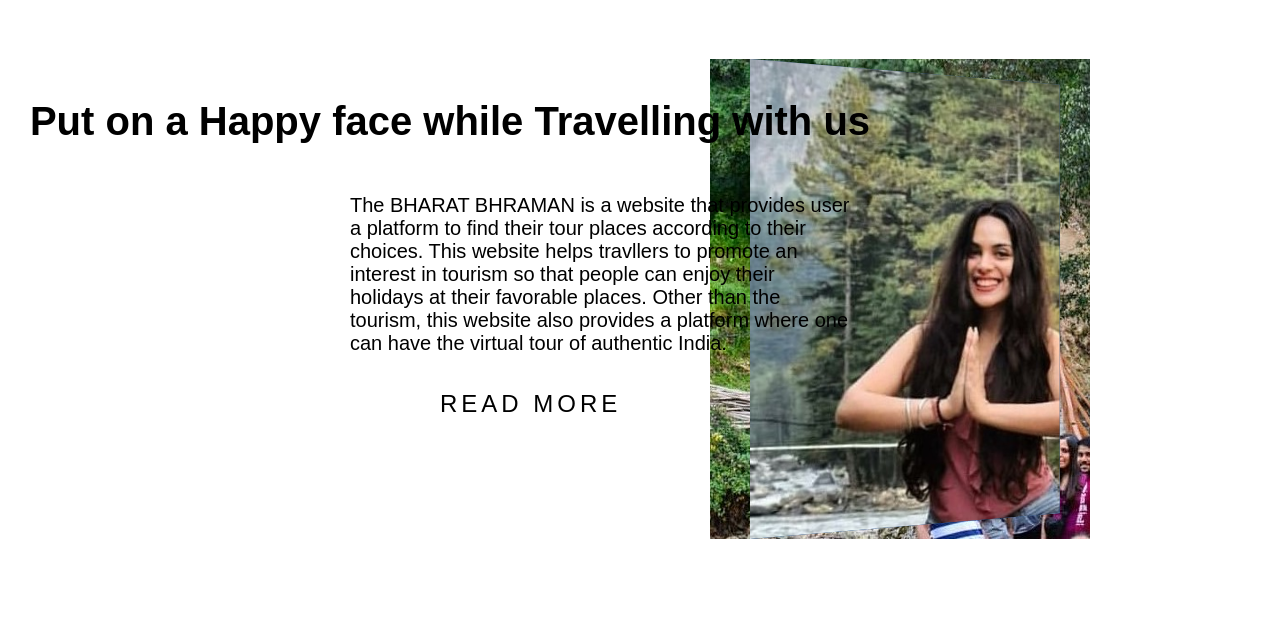
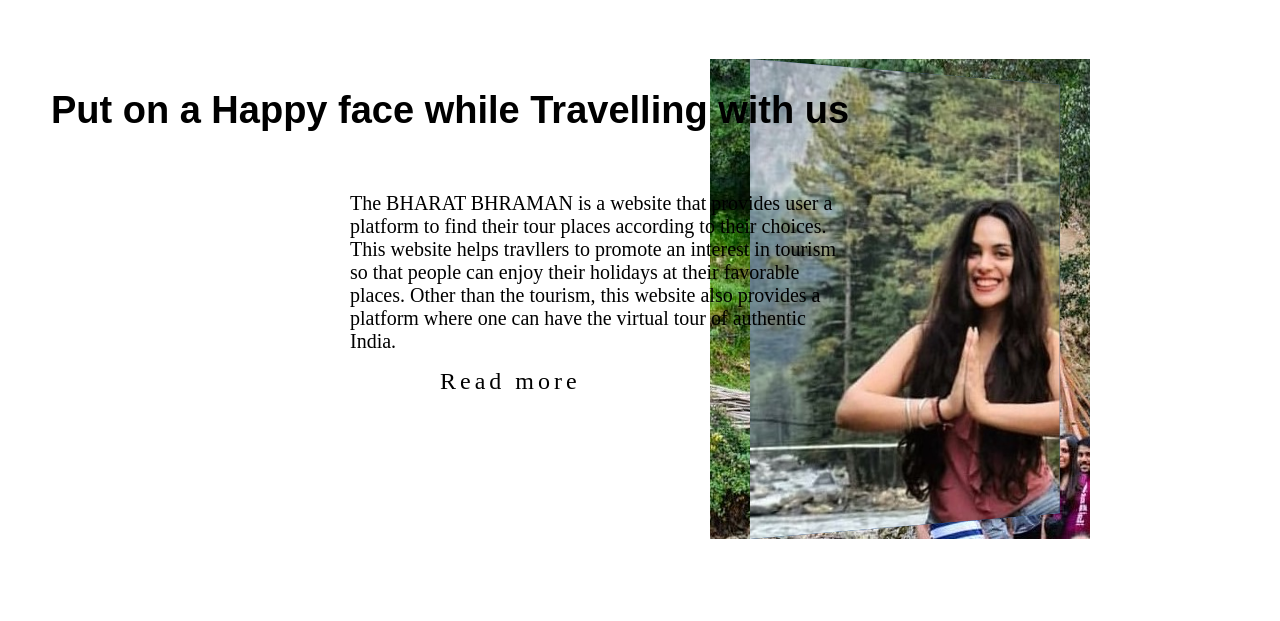
Before and after one commit to monika4701/Fullstack-Project, a plain HTML site: page index.html in a window 1280 px wide. Shown: the part 1426-2047 px from the top of the page. Drawn offline with nearby package versions, Linux system fonts and the light colour scheme.

Commit message:
index updated

```diff
--- a/css/index.css
+++ b/css/index.css
@@ -299,9 +299,9 @@ overflow: hidden;
 }*/
 article h2{
     position: relative;
-    top: 650px;
+    top: 640px;
     text-align: center;
-    font-size: 40px;
+    font-size: 38px;
 }
 article p{
     position: relative;
@@ -309,20 +309,22 @@ article p{
     left: 350px;
     max-width: 500px;
     font-size: 20px;
+    font-family: 'Times New Roman', Times, serif;
 }
 article a{
     position: relative;
-    top: 720px;
+    top: 700px;
     left: 410px;
     display: inline-block;
     padding: 15px 30px;
     color: black;
-    text-transform: uppercase;
     letter-spacing: 4px;
     text-decoration: none;
     font-size: 24px;
     overflow: hidden;
     transition: 0.2s;
+    font-family: 'Times New Roman', Times, serif;
+
 }
 /*article a:hover{
     color: #255784;
```
